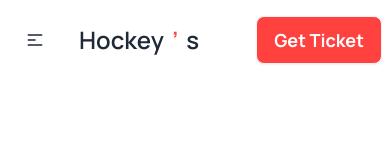
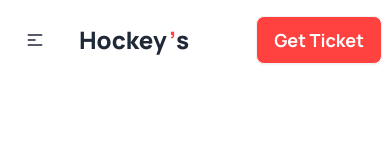
Before and after one commit to AR-Aourangazeb-Alif/b9-a, a plain HTML site: page index.html in a window 390 px wide. Drawn offline with nearby package versions, Linux system fonts and the light colour scheme.

Commit message:
responsive tweeking

```diff
--- a/index.html
+++ b/index.html
@@ -39,7 +39,7 @@
                         <li class="hover:text-[#FF4240]"><a>Contact</a></li>
                     </ul>
                 </div>
-                <a class="btn btn-ghost text-2xl lg:text-4xl">Hockey<span class="text-[#FF4240]">’</span>s</a>
+                <a class="btn btn-ghost text-2xl font-extrabold lg:text-4xl">Hockey<span class="text-[#FF4240] -ml-[6px] -mr-[8px] lg:-mr-[10px]">’</span>s</a>
             </div>
             <div class="navbar-center hidden lg:flex">
                 <ul class="menu menu-horizontal px-1 space-x-4 font-bold text-[#424247]">
```
